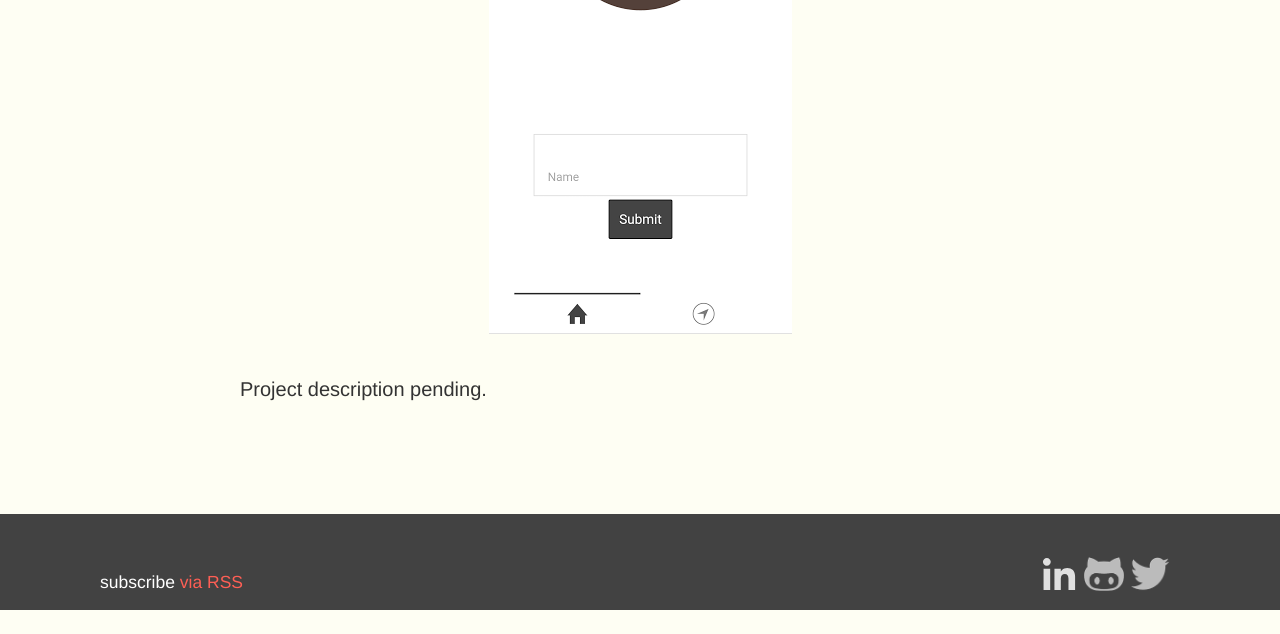
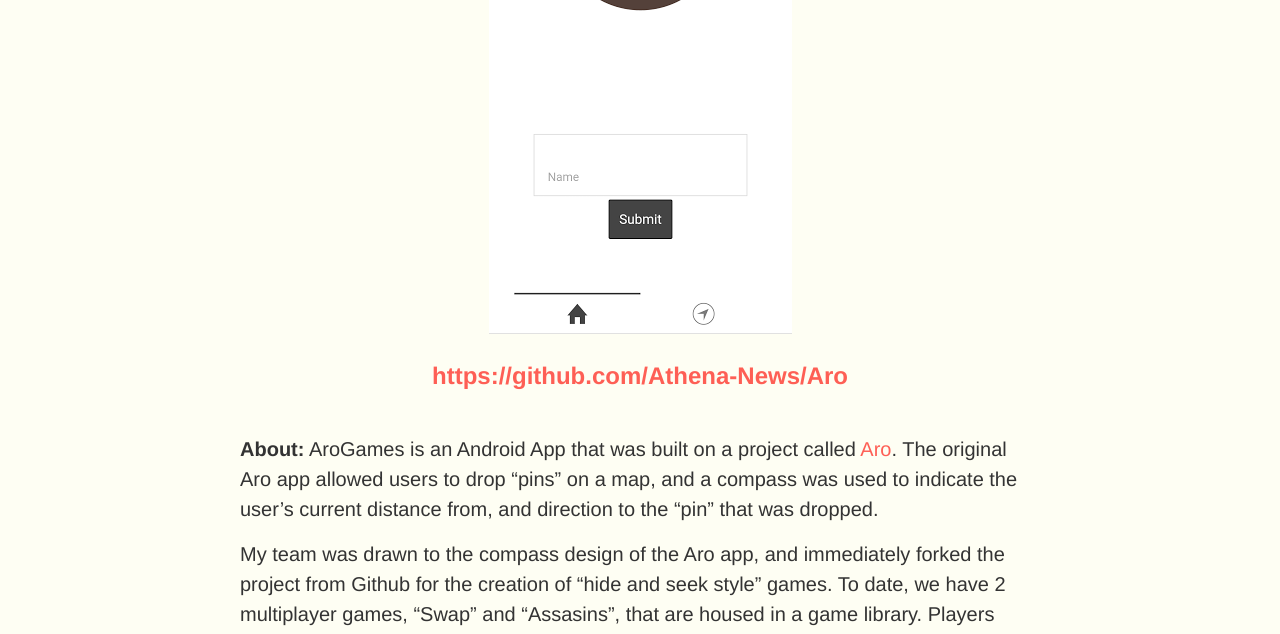
Before and after one commit to tgreenidge/portfolio, a Jekyll site: the page built from _posts/project/2015-10-14-aroswap.markdown, in a window 1280 px wide and 1400 px high, scrolled down 721 px. Shown: the top 634 px of the window. Built offline with Jekyll 4.4.1, drawn with Linux system fonts in a browser that asks for light colours; before the commit the page ends 1331 px from its top, so only the background shows below that; some of the changed text lies outside the part shown.

Commit message:
added initial description of Aro Games

```diff
--- a/_posts/project/2015-10-14-aroswap.markdown
+++ b/_posts/project/2015-10-14-aroswap.markdown
@@ -1,12 +1,33 @@
 ---
 layout: post
-title:  "AroSwap"
+title:  "AroGames"
 date:   2015-10-14
 categories: project
 featured: true
 featured_img: '/img/aro-home.png'
-live-link:
+live-link: https://github.com/Athena-News/Aro
 ---
 
 
-Project description pending.
+
+**About:**
+AroGames is an Android App that was built on a project called [Aro](https://github.com/artemyss/Aro). The original Aro app allowed users to drop "pins" on a map, and a compass was used to indicate the user's current distance from, and direction to the "pin" that was dropped.
+
+My team was drawn to the compass design of the Aro app, and immediately forked the project from Github for the creation of "hide and seek style" games. To date, we have 2 multiplayer games, "Swap" and "Assasins", that are housed in a game library. Players locate their targets by sole use of the information that is displayed in the compass view.
+
+{:center}
+![heroku config variables img](/../../img/aro-compass.png)
+
+The app itself, was built on the Ionic framework and Angular. Sockets were used detect user entry and
+The back end was deployed to Heroku.
+
+
+**Stack:** Ionic Framework, AngularJS, Node.js, Express, Heroku, Socket.io
+
+**APIs:** Google Geolocation API
+
+**My Role:** As a front end engineer of this project, I designed and styled the app using Ionic's style library, Sass and CSS. I also assisted on the back end with the implementaion of sockets on both the client and server, and game logic for the first game that was built called "Swap".
+
+I also serve as the scrum master for AroGames.
+
+***Check for release on Play Store on 11/9/2015***
```
